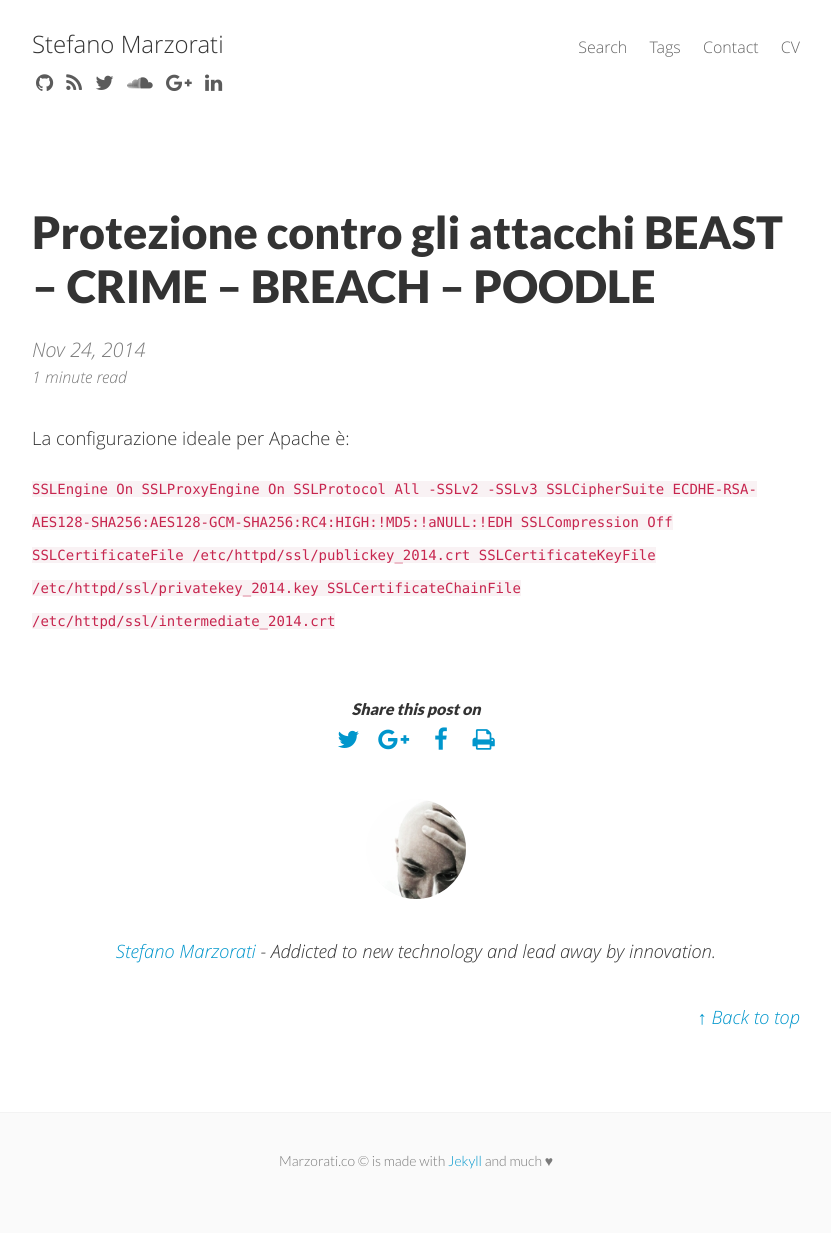
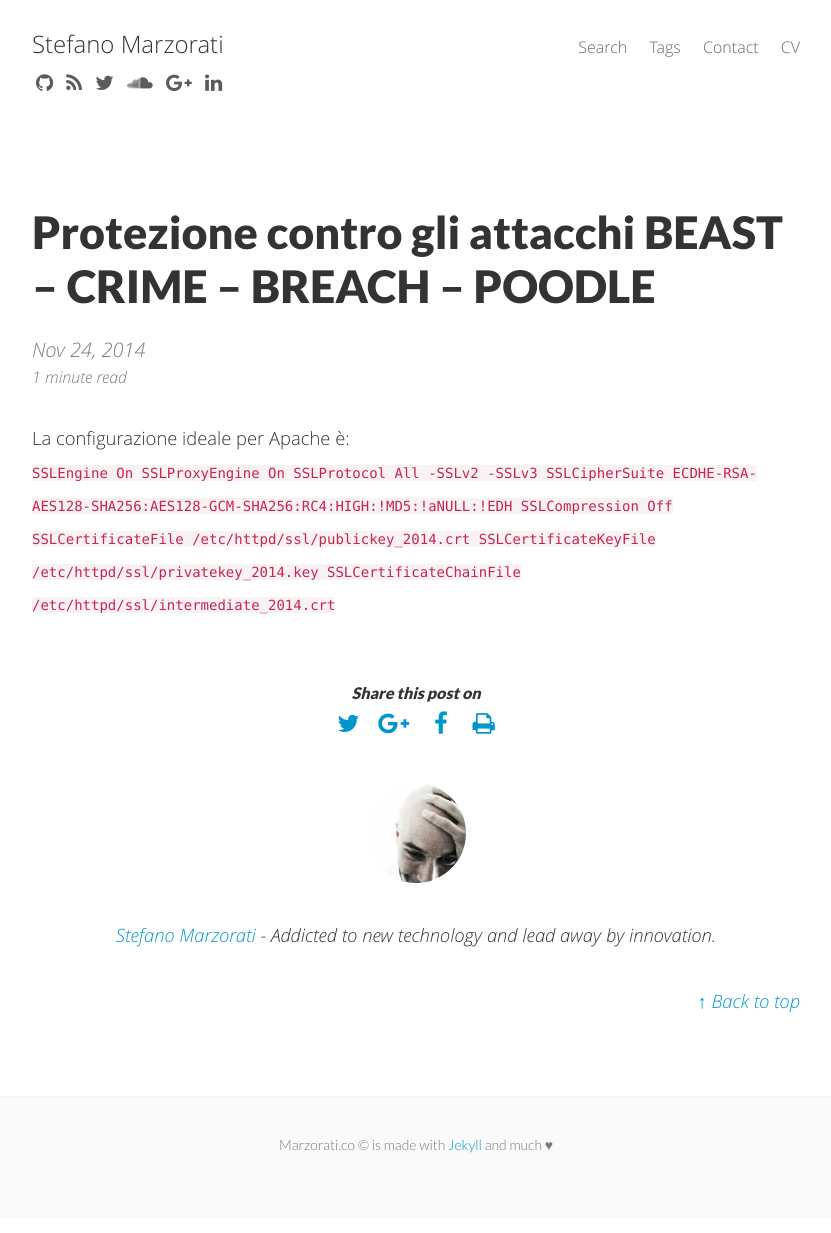
Before and after one commit to marste/Blog, a Jekyll site: the page built from _posts/2014-11-24-protezione-contro-gli-attacchi-beast-crime-breach-poodle.md, in a window 1280 px wide. Shown: the whole page, without its empty margins (224-1055 px from the left). Built offline with Jekyll 4.4.1, drawn with Linux system fonts in a browser that asks for light colours; nearby versions of some CDN libraries; Markdown is read by kramdown in place of the engine named in the settings.

Commit message:
Added new post

```diff
--- a/_posts/2014-11-24-protezione-contro-gli-attacchi-beast-crime-breach-poodle.md
+++ b/_posts/2014-11-24-protezione-contro-gli-attacchi-beast-crime-breach-poodle.md
@@ -21,12 +21,13 @@
   - virtualhost
 ---
 La configurazione ideale per Apache è:
-
-`SSLEngine			On
+<code>
+SSLEngine			On
   SSLProxyEngine		On
   SSLProtocol			All -SSLv2 -SSLv3
   SSLCipherSuite		ECDHE-RSA-AES128-SHA256:AES128-GCM-SHA256:RC4:HIGH:!MD5:!aNULL:!EDH
   SSLCompression Off
   SSLCertificateFile 	/etc/httpd/ssl/publickey_2014.crt
   SSLCertificateKeyFile 	/etc/httpd/ssl/privatekey_2014.key
-  SSLCertificateChainFile	/etc/httpd/ssl/intermediate_2014.crt`
+  SSLCertificateChainFile	/etc/httpd/ssl/intermediate_2014.crt
+</code>
```
